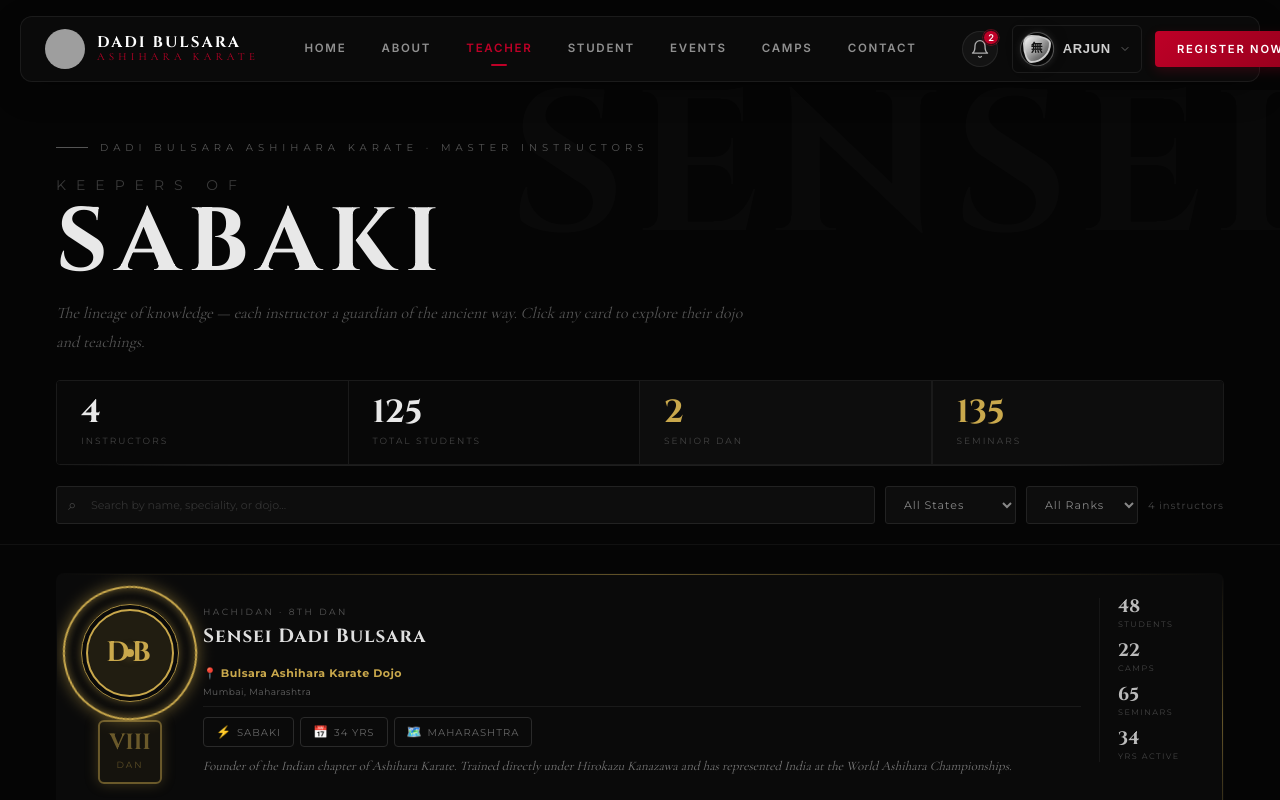
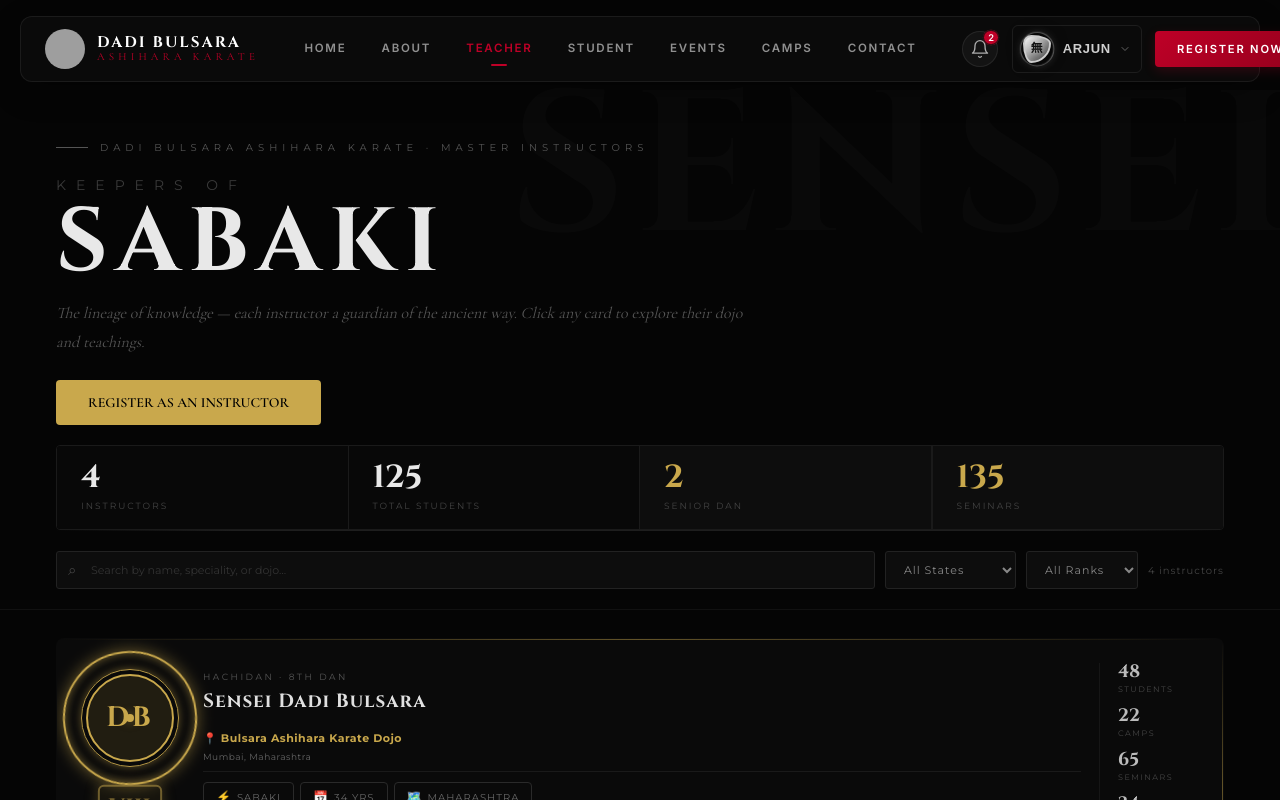
Before and after one commit to op2624685-sys/Dadi-Bulsara-Ashihara-Karate, a Next.js app: page /teacher in a window 1280 px wide. Shown: the top 800 px of the page. Built offline with nearby package versions, Linux system fonts and the light colour scheme; grey boxes are pictures that could not be loaded.

Commit message:
Add teacher registration page in teacher page

```diff
--- a/src/app/(main)/teacher/TeacherPage.tsx
+++ b/src/app/(main)/teacher/TeacherPage.tsx
@@ -4,6 +4,7 @@ import { useState, useMemo, useEffect, useRef } from "react";
 import { gsap } from "gsap";
 import { ScrollTrigger } from "gsap/ScrollTrigger";
 import { useRouter } from "next/navigation";
+import Link from "next/link";
 
 gsap.registerPlugin(ScrollTrigger);
 
@@ -598,6 +599,12 @@ export default function TeacherPage() {
             <p style={{ fontFamily: "var(--font-cormorant)", fontSize: "16px", color: "#555", fontStyle: "italic", margin: "0 0 24px", maxWidth: "700px" }}>
               The lineage of knowledge — each instructor a guardian of the ancient way. Click any card to explore their dojo and teachings.
             </p>
+            <div>
+              <Link href="/teacher/registration" style={{ display: "inline-block", marginRight: "12px" }}>
+
+              <button style={{ background: "#c9a84c", border: "none", color: "#000", padding: "12px 32px", borderRadius: "4px", fontSize: "14px", fontWeight: 700, textTransform: "uppercase", cursor: "pointer" }}>Register as an Instructor</button>
+              </Link>
+            </div>
           </div>
 
           {/* Stats panel */}
```
Also changed, not shown: src/app/(main)/teacher/registration/TeacherRegistrationPage.tsx (line endings or trailing spaces).
